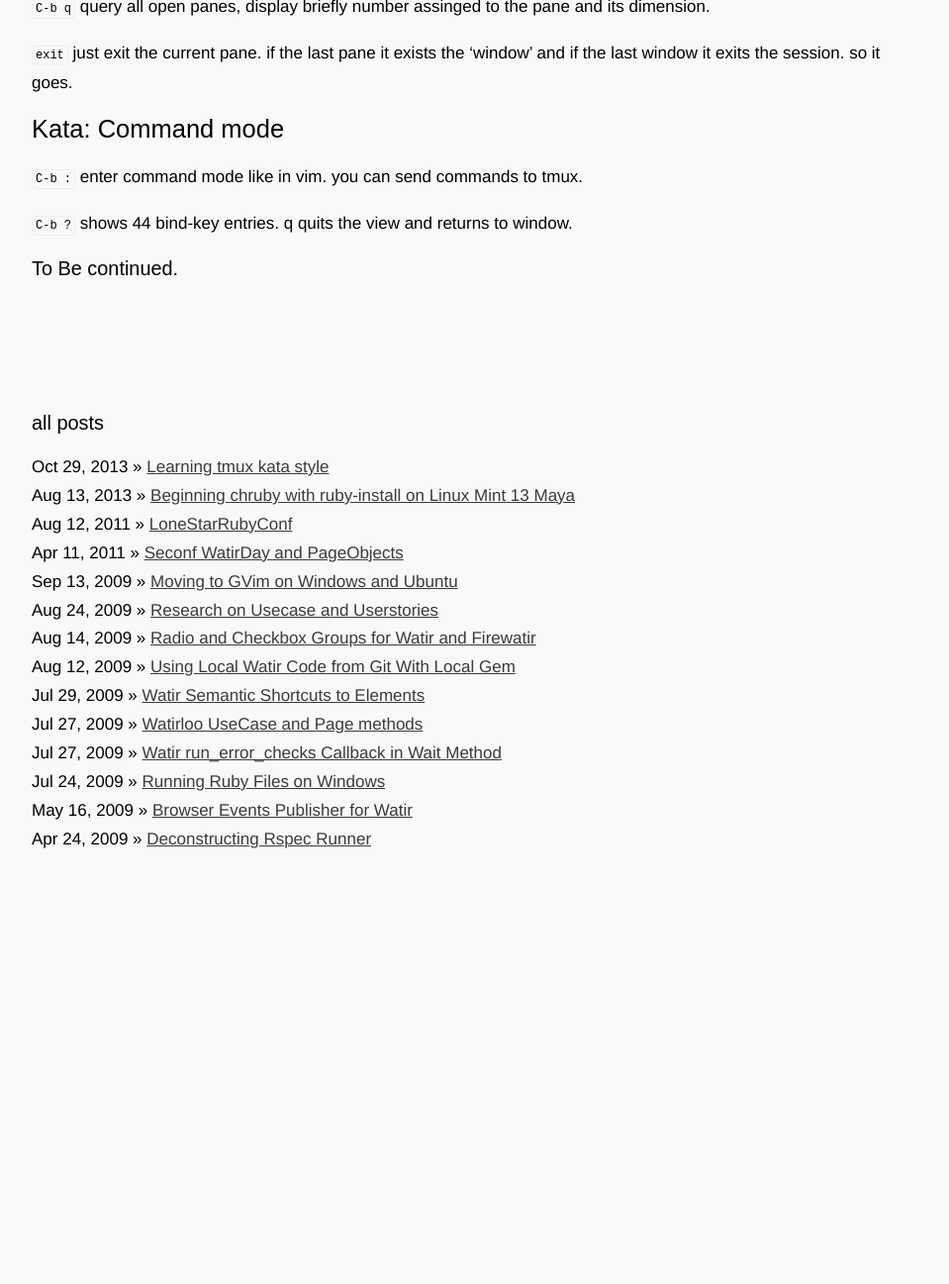
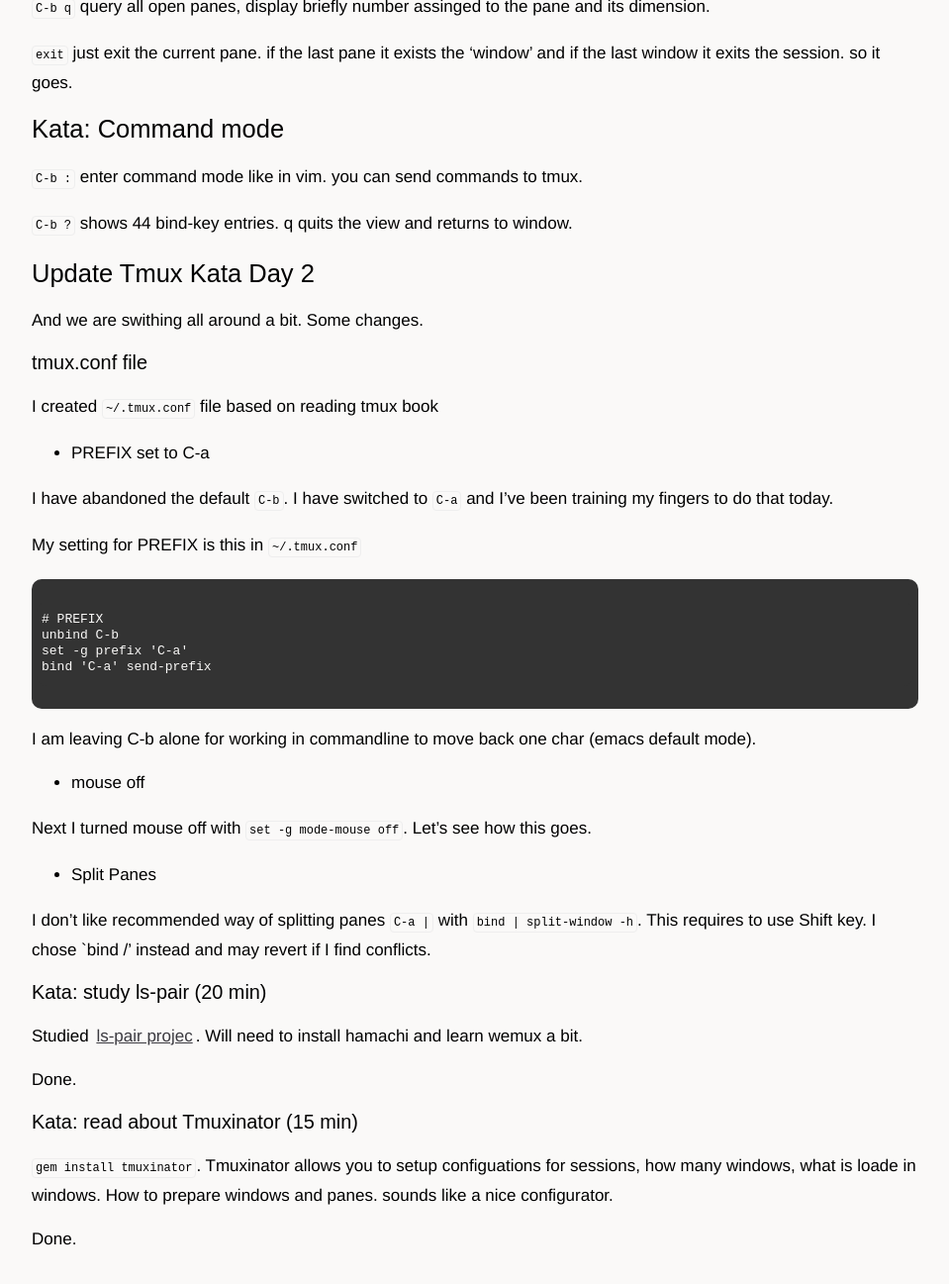
Before and after one commit to marekj/marekj.github.io, a Jekyll site: the page built from _posts/2013-10-29-learning-tmux-kata.md, in a window 1280 px wide and 1400 px high, scrolled down 3573 px. Shown: the top 1297 px of the window at 99% size, without its empty margins (160-1119 px from the left). Built offline with Jekyll 4.4.1, drawn with Linux system fonts in a browser that asks for light colours; Markdown is read by kramdown in place of the engine named in the settings; comment, search, counter and statistics services are not loaded; before the commit the page ends 4482 px from its top, so only the background shows below that.

Commit message:
day 2 of tmux studying

````diff
--- a/_posts/2013-10-29-learning-tmux-kata.md
+++ b/_posts/2013-10-29-learning-tmux-kata.md
@@ -139,4 +139,46 @@
 `C-b ?` shows 44 bind-key entries. q quits the view and returns to window.
 
 
-### To Be continued.
+## Update Tmux Kata Day 2
+
+And we are swithing all around a bit. Some changes.
+
+
+### tmux.conf file
+
+I created `~/.tmux.conf` file based on reading tmux book
+
+- PREFIX set to C-a
+
+I have abandoned the default `C-b`. I have switched to `C-a` and I've been training my fingers to do that today.
+
+My setting for PREFIX is this in `~/.tmux.conf`
+
+```
+# PREFIX
+unbind C-b
+set -g prefix 'C-a'
+bind 'C-a' send-prefix
+```
+
+I am leaving C-b alone for working in commandline to move back one char (emacs default mode).
+
+- mouse off
+
+Next I turned mouse off with `set -g mode-mouse off`. Let's see how this goes.
+
+- Split Panes
+
+I don't like recommended way of splitting panes `C-a |` with `bind | split-window -h`. This requires to use Shift key. I chose `bind /' instead and may revert if I find conflicts.
+
+### Kata: study ls-pair (20 min)
+
+Studied [ls-pair projec](https://github.com/livingsocial/ls-pair). Will need to install hamachi and learn wemux a bit.
+
+Done.
+
+### Kata: read about Tmuxinator (15 min)
+
+`gem install tmuxinator`. Tmuxinator allows you to setup configuations for sessions, how many windows, what is loade in windows. How to prepare windows and panes. sounds like a nice configurator.
+
+Done.
````
